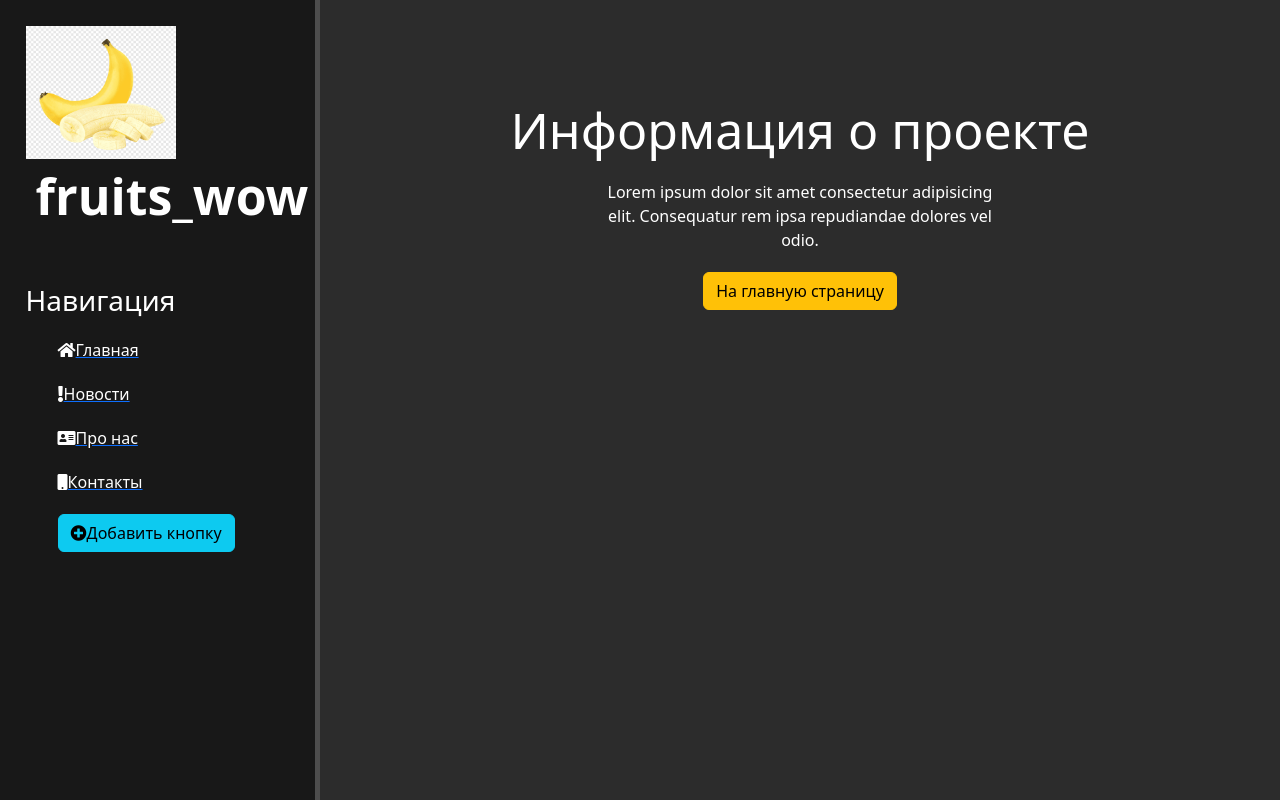
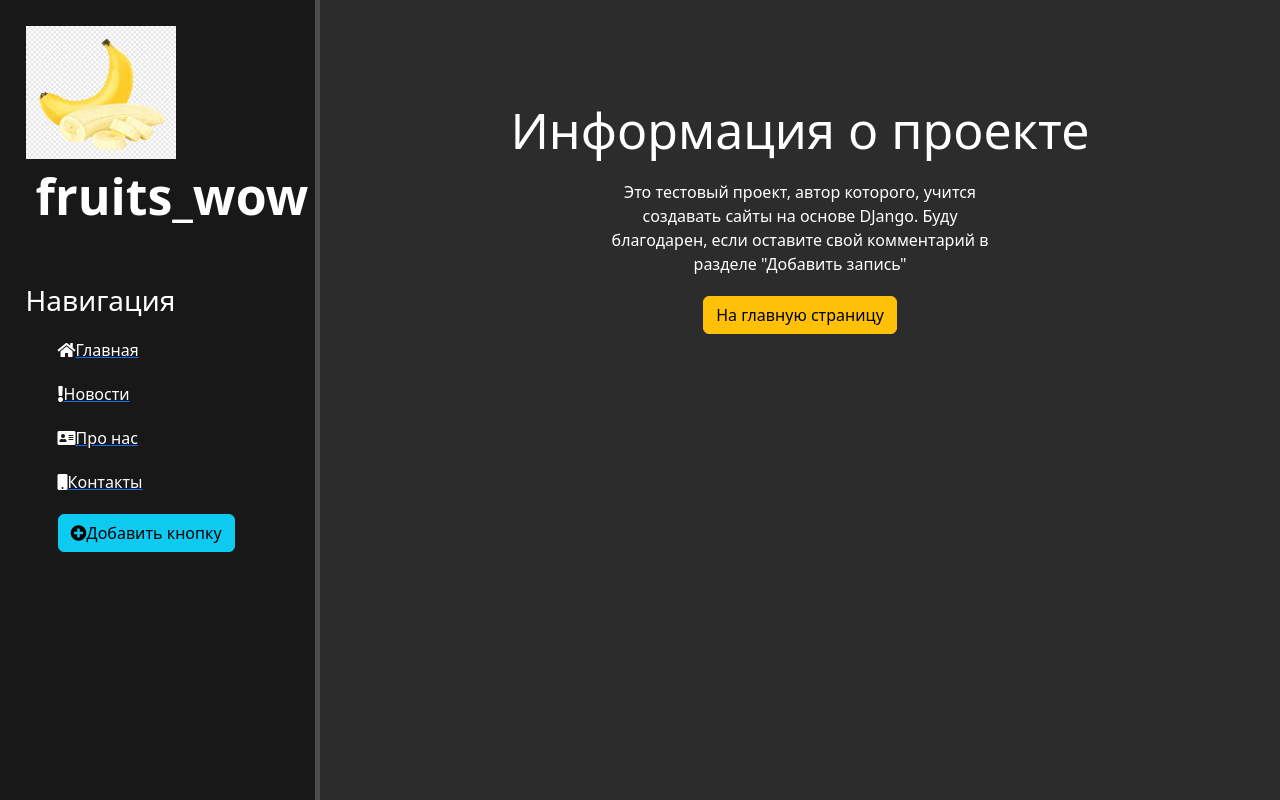
Before and after one commit to markgrg/web_fruits, a Django app: page /about in a window 1280 px wide. Run offline with Django 5.2, Linux system fonts and the light colour scheme; some libraries are stand-ins or nearby versions.

Commit message:
Update about.html

```diff
--- a/first_site/main/templates/main/about.html
+++ b/first_site/main/templates/main/about.html
@@ -4,7 +4,7 @@
 {% block content %}
 <div class="features">
     <h1>Информация о проекте</h1>
-    <p>Lorem ipsum dolor sit amet consectetur adipisicing elit. Consequatur rem ipsa repudiandae dolores vel odio.</p>
+    <p>Это тестовый проект, автор которого, учится создавать сайты на основе DJango. Буду благодарен, если оставите свой комментарий в разделе "Добавить запись"</p>
     <button class="btn btn-warning">На главную страницу</button>
 </div>
 {% endblock %}
```
